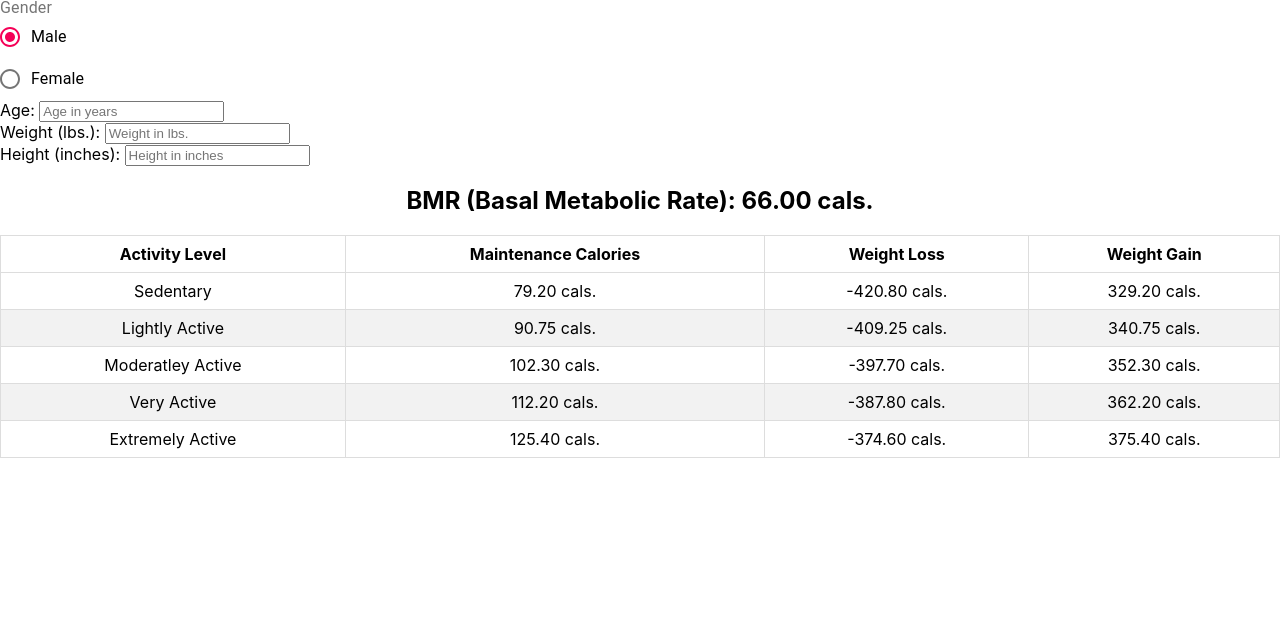
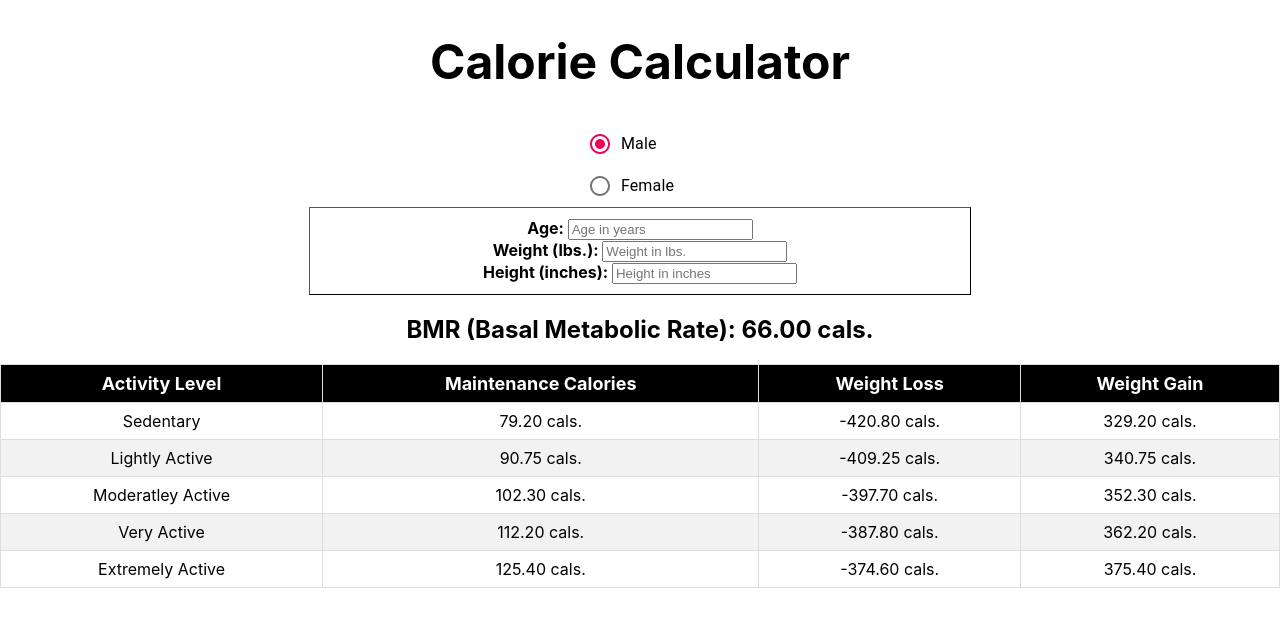
Before and after one commit to fjohnsoniii/calorie-calculator, a React (Create React App) app: page / in a window 1280 px wide. Shown: the top 626 px of the page. Built offline with nearby package versions, Linux system fonts and the light colour scheme.

Commit message:
Additional CSS to center page elements; added header.

```diff
--- a/src/App.css
+++ b/src/App.css
@@ -37,9 +37,23 @@
   }
 }
 
+h1 {
+  text-align: center;
+  font-size: 300%;
+}
+
 #bmr {
   width: 100%;
   text-align: center;
+}
+
+#bmrForm {
+  border: 1px solid black;
+  border-style: outset;
+  text-align: center;
+  width: 50%;
+  padding: 10px;
+  margin: auto;
 }
 
 #calories {
@@ -65,3 +79,18 @@
 #calories tr:hover {
   background-color: #ddd;
 }
+
+#calories th {
+  color: white;
+  background-color: black;
+  font-size: large;
+}
+
+#radioContainer {
+  text-align: center;
+  margin: auto;
+}
+
+label {
+  font-weight: bold;
+}
--- a/src/Components/BMRCalculator.js
+++ b/src/Components/BMRCalculator.js
@@ -48,13 +48,15 @@ export const BMRCalculator = () => {
 
     const RenderRadioButtons = () => {
         return (
-            <FormControl component="fieldset">
-                <FormLabel component="legend">Gender</FormLabel>
-                <RadioGroup aria-label="gender" name="gender" value={value} onChange={handleRadioChange}>
-                    <FormControlLabel value="male" control={<Radio/>} label="Male" />
-                    <FormControlLabel value="female" control={<Radio/>} label="Female" />
-                </RadioGroup>
-            </FormControl>
+            <div id="radioContainer">
+                <FormControl component="fieldset">
+                    <RadioGroup  aria-label="gender" name="gender" value={value} onChange={handleRadioChange}>
+                        <FormControlLabel value="male" control={<Radio/>} label="Male" />
+                        <FormControlLabel value="female" control={<Radio/>} label="Female" />
+                    </RadioGroup>
+                </FormControl>
+            </div>
+
         );
     }
 
@@ -115,7 +117,8 @@ export const BMRCalculator = () => {
 
     return (
         <div className="bmr-calculator-container">
-            <div className="bmr-form-container">
+            <h1>Calorie Calculator</h1>
+            <div id="bmrFormContainer">
                 <RenderRadioButtons/>
                 <form id="bmrForm">
                     <label htmlFor="age">Age: </label>
```
